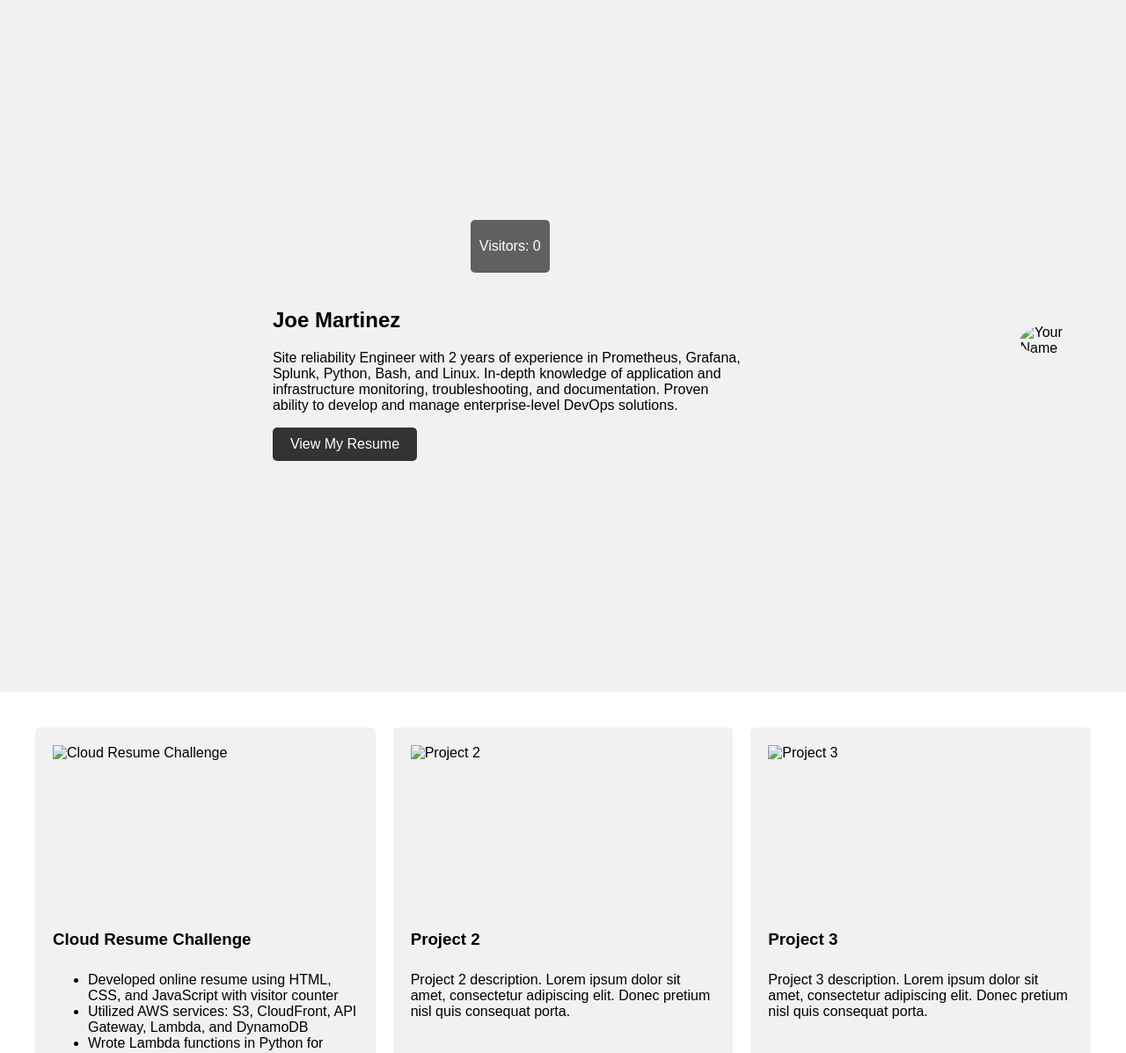
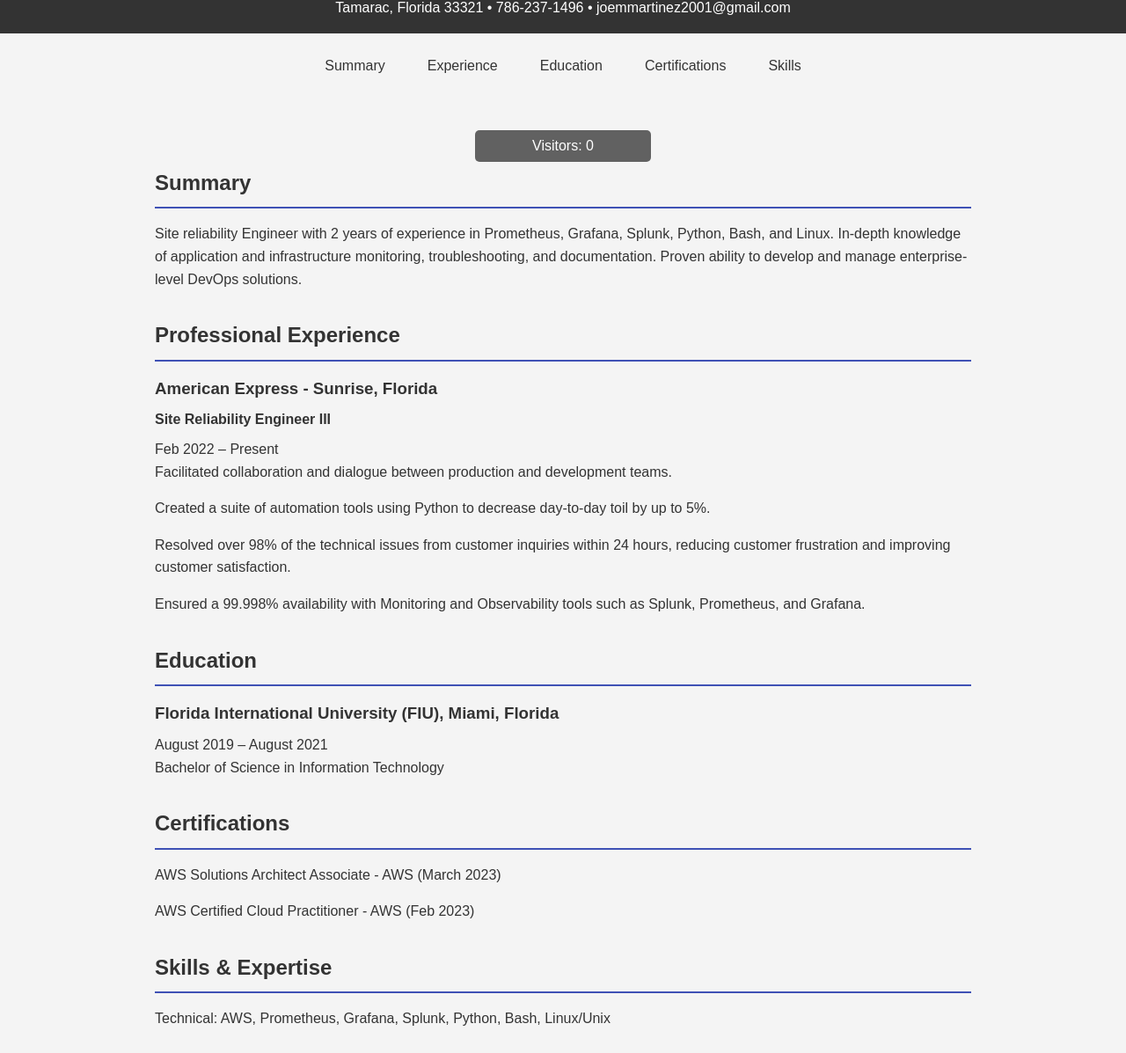
Before and after one commit to JoeM01/Portfolio-Frontend, a plain HTML site: page index.html in a window 1280 px wide. Shown: the part 71-1268 px from the top of the page at 88% size. Drawn offline with Linux system fonts and the light colour scheme; no server answers.

Commit message:
changed frontend design

```diff
--- a/index.html
+++ b/index.html
@@ -1,92 +1,83 @@
 <!DOCTYPE html>
 <html lang="en">
-
 <head>
     <meta charset="UTF-8">
     <meta name="viewport" content="width=device-width, initial-scale=1.0">
+    <title>Joe Martinez - DevOps Engineer</title>
+    <link rel="stylesheet" href="https://cdnjs.cloudflare.com/ajax/libs/font-awesome/6.0.0-beta3/css/all.min.css" crossorigin="anonymous">
+    <link rel="stylesheet" href="https://use.fontawesome.com/releases/v6.0.0-beta3/css/all.css" crossorigin="anonymous">
     <link rel="stylesheet" href="style.css">
-  <title>DevOps Engineer Portfolio</title>
+    <script src="scripts.js" defer></script>
 </head>
+<body>
+    <header>
+        <div class="container">
+            <h1>Joe Martinez - DevOps Engineer</h1>
+            <p>Tamarac, Florida 33321 • 786-237-1496 • joemmartinez2001@gmail.com</p>
+            <button id="menu-toggle" class="menu-toggle"><i class="fas fa-bars"></i></button>
+        </div>
+    </header>
 
-<body>
-    <nav class="navbar">
-      <div class="nav-links">
-        <a href="#" class="nav-link">About</a>
-        <a href="#" class="nav-link">Projects</a>
-        <a href="#" class="nav-link">Resume</a>
-      </div>
+    <nav id="nav-menu" class="nav-menu">
+        <a href="#summary">Summary</a>
+        <a href="#experience">Experience</a>
+        <a href="#education">Education</a>
+        <a href="#certifications">Certifications</a>
+        <a href="#skills">Skills</a>
     </nav>
 
-    <section class="hero">
-        <div class="hero-content">
+    <main>
+        <div class="container">
+
           <div class="visitor-counter">
             <p>Visitors: <span id="visitor-count">0</span></p>
           </div>
-        <div class="hero-text">
-          <h1>Joe Martinez</h1>
-          <p>Site reliability Engineer with 2 years of experience in Prometheus, Grafana, Splunk, Python, Bash, and Linux. In-depth knowledge of application and infrastructure monitoring, troubleshooting, and documentation.
-            Proven ability to develop and manage enterprise-level DevOps solutions. </p>
-          <a href="your-resume-url" class="cta-button">View My Resume</a>
-        </div>
-        </div>
-        <img src="your-headshot-image-src.jpg" alt="Your Name" class="headshot">
+
+            <section id="summary">
+                <h2>Summary</h2>
+                <p>Site reliability Engineer with 2 years of experience in Prometheus, Grafana, Splunk, Python, Bash, and Linux. In-depth knowledge of application and infrastructure monitoring, troubleshooting, and documentation. Proven ability to develop and manage enterprise-level DevOps solutions.</p>
             </section>
 
-    <section class="projects">
-      <div class="card">
-        <img src="project-1-image-src.jpg" alt="Cloud Resume Challenge">
-        <h3>Cloud Resume Challenge</h3>
-        <ul>
-          <li>Developed online resume using HTML, CSS, and JavaScript with visitor counter</li>
-          <li>Utilized AWS services: S3, CloudFront, API Gateway, Lambda, and DynamoDB</li>
-          <li>Wrote Lambda functions in Python for back-end processing</li>
-          <li>Managed infrastructure with Terraform for efficient resource provisioning</li>
-          <li>Implemented CI/CD using GitHub Actions for seamless updates</li>
-          <li>Ensured secure handling of AWS credentials during development and deployment</li>
-        </ul>
-      </div>
-      <div class="card">
-        <img src="project-2-image-src.jpg" alt="Project 2">
-        <h3>Project 2</h3>
-        <p>Project 2 description. Lorem ipsum dolor sit amet, consectetur adipiscing elit. Donec pretium nisl quis consequat porta.</p>
-      </div>
-      <div class="card">
-        <img src="project-3-image-src.jpg" alt="Project 3">
-        <h3>Project 3</h3>
-        <p>Project 3 description. Lorem ipsum dolor sit amet, consectetur adipiscing elit. Donec pretium nisl quis consequat porta.</p>
-      </div>
-    </section>
-
-    <section class="resume">
-        <h2>Resume</h2>
-        <div class="experience">
-            <h3>Professional Experience</h3>
-            <h4>American Express | Sunrise, Florida</h4>
-            <h5>Site Reliability Engineer III | Feb 2022 – Present</h5>
+            <section id="experience">
+                <h2>Professional Experience</h2>
+                <h3>American Express - Sunrise, Florida</h3>
+                <h4>Site Reliability Engineer III</h4>
+                <p>Feb 2022 – Present</p>
                 <ul>
                     <li>Facilitated collaboration and dialogue between production and development teams.</li>
-              <li>Created a automation tools using Python and Bash to decrease day-to-day toil.</li>
+                    <li>Created a suite of automation tools using Python to decrease day-to-day toil by up to 5%.</li>
                     <li>Resolved over 98% of the technical issues from customer inquiries within 24 hours, reducing customer frustration and improving customer satisfaction.</li>
                     <li>Ensured a 99.998% availability with Monitoring and Observability tools such as Splunk, Prometheus, and Grafana.</li>
                 </ul>
-          </div>
-          <div class="education">
-            <h3>Education</h3>
-            <h4>Florida International University (FIU) | Miami, Florida</h4>
+            </section>
+
+            <section id="education">
+                <h2>Education</h2>
+                <h3>Florida International University (FIU), Miami, Florida</h3>
                 <p>August 2019 – August 2021</p>
                 <ul>
                     <li>Bachelor of Science in Information Technology</li>
-              <li>Concentration in Software Development</li>
-              <li>Relevant Coursework: Programming 1, Programming 2, Discrete Structures, Data Structures, Computer Operating Systems, Professional and Technical Writing, Computer Architecture, Web development.</li>
-            </ul>
-          </div>
-          <div class="certifications">
-            <h3>Certifications</h3>
-            <h4>AWS Solutions Architect Associate</h4>
-            <p>AWS – March 2023</p>
-            <h4>AWS Certified Cloud Practitioner</h4>
-            <p>AWS – Feb 2023</p>
-          </div>
                   </section>
 
+                  <section id="certifications">
+                      <h2>Certifications</h2>
+                      <ul>
+                          <li>AWS Solutions Architect Associate - AWS (March 2023)</li>
+                          <li>AWS Certified Cloud Practitioner - AWS (Feb 2023)</li>
+                      </ul>
+                  </section>
+
+                  <section id="skills">
+                      <h2>Skills & Expertise</h2>
+                      <p>Technical: AWS, Prometheus, Grafana, Splunk, Python, Bash, Linux/Unix</p>
+                  </section>
+              </div>
+
+              <div class="social-icons">
+                <a href="https://github.com/JoeM01" target="_blank"><i class="fab fa-github"></i></a>
+                <a href="https://www.linkedin.com/in/joe-martinez2001/" target="_blank"><i class="fa-brands fa-linkedin"></i></a>
+            </div>
+          </main>
+      </body>
       <script src="counter.js"></script>
+      </html>
--- /dev/null
+++ b/scripts.js
@@ -0,0 +1,8 @@
+document.addEventListener("DOMContentLoaded", () => {
+    const menuToggle = document.getElementById("menu-toggle");
+    const navMenu = document.getElementById("nav-menu");
+
+    menuToggle.addEventListener("click", () => {
+        navMenu.classList.toggle("active-nav");
+    });
+});
--- a/style.css
+++ b/style.css
@@ -1,105 +1,160 @@
+* {
+  margin: 0;
+  padding: 0;
+  box-sizing: border-box;
+  cursor: default;
+  caret-color: transparent;
+}
+
 body {
   font-family: Arial, sans-serif;
+  line-height: 1.6;
+  color: #333;
+  background-color: #f4f4f4;
+}
+
+.container {
+  max-width: 960px;
+  margin: auto;
+  padding: 0 1rem;
+}
+
+header {
+  background-color: #333;
+  color: white;
+  padding: 1rem;
+  position: relative;
+  text-align: center;
+}
+
+header h1 {
   margin: 0;
+  font-size: 2rem;
+}
+
+header p {
+  font-size: 1rem;
+  font-weight: 300;
+}
+
+.menu-toggle {
+  position: absolute;
+  top: 50%;
+  right: 1rem;
+  transform: translateY(-50%);
+  font-size: 1.5rem;
+  background: transparent;
+  border: none;
+  color: white;
+  cursor: pointer;
+}
+
+nav {
+  display: flex;
+  justify-content: center;
+  background-color: #f4f4f4;
+  padding: 1rem;
+  transition: all 0.3s ease;
+  height: 0;
+  overflow: hidden;
+}
+
+nav a {
+  color: #333;
+  text-decoration: none;
+  margin: 0 0.5rem;
+  padding: 0.5rem 1rem;
+  display: inline-block;
+  border-radius: 4px;
+  transition: background-color 0.3s ease;
+  cursor: pointer;
+}
+
+nav a:hover {
+  color: #555;
+  background-color: #e4e4e4;
+}
+
+.active-nav {
+  height: auto;
+}
+
+main {
+  padding: 2rem 0;
+}
+
+h2 {
+  border-bottom: 2px solid #3f51b5;
+  padding-bottom: 0.5rem;
+  margin-bottom: 1rem;
+}
+
+section {
+  margin-bottom: 2rem;
+}
+
+h3 {
+  font-weight: bold;
+  margin-bottom: 0.5rem;
+}
+
+h4 {
+  font-weight: bold;
+  margin-bottom: 0.5rem;
+}
+
+ul {
+  list-style: none;
   padding: 0;
 }
 
-  .navbar {
-    display: flex;
-    justify-content: flex-end;
-    background-color: #333;
-    padding: 20px;
+li {
+  margin-bottom: 1rem;
 }
 
-  .nav-link {
-    color: white;
-    text-decoration: none;
-    margin-left: 10px;
+.skills p {
+  margin-top: 0.5rem;
 }
 
-  .hero {
+.social-icons {
   display: flex;
   justify-content: center;
-    align-items: center;
-    height: 100vh;
-    background-color: #f1f1f1;
-    padding: 0 40px;
+  margin-top: 2rem;
 }
 
-  .hero-content {
-    display: flex;
-    flex-direction: column;
-    align-items: center;
+.social-icons a {
+  display: inline-block;
+  margin: 0 1rem;
+  font-size: 2rem;
+  color: #333;
+  transition: color 0.3s ease;
+}
+
+.social-icons a:hover {
+  color: #3f51b5;
+}
+
+.social-icons i {
+  cursor: pointer;
 }
 
 .visitor-counter {
-    margin-bottom: 20px;
+  margin: 5px auto; /* Centers the visitor counter horizontally */
+  max-width: 200px; /* Sets a maximum width for the visitor counter */
   background-color: rgba(0, 0, 0, 0.6);
   color: white;
-    padding: 5px 10px;
+  padding: 5px 10px; /* Adds more padding to the left and right of the text */
   border-radius: 5px;
   text-align: center;
 }
 
-  .headshot {
-    border-radius: 50%;
-    width: 150px;
-    margin-left: 40px;
+/* Media Queries for Responsive Design */
+@media screen and (min-width: 768px) {
+  nav {
+      height: auto;
   }
 
-  .hero-text {
-    max-width: 50%;
-  }
-
-  .cta-button {
-    display: inline-block;
-    background-color: #333;
-    color: white;
-    text-decoration: none;
-    padding: 10px 20px;
-    border-radius: 5px;
-  }
-
-  .cta-button:hover {
-    background-color: #555;
-  }
-
-  .resume {
-    padding: 40px;
-  }
-
-  .resume > div {
-    margin-bottom: 20px;
-  }
-
-  .projects {
-    display: grid;
-    grid-template-columns: repeat(auto-fit, minmax(300px, 1fr));
-    gap: 20px;
-    padding: 40px;
-  }
-
-  .card {
-    display: flex;
-    flex-direction: column;
-    background-color: #f1f1f1;
-    padding: 20px;
-    border-radius: 5px;
-  }
-
-  .card img {
-    width: 100%;
-    height: 200px;
-    object-fit: cover;
-  }
-
-  .card h3 {
-    margin: 10px 0;
-  }
-
-  @media (max-width: 768px) {
-    .about {
-      flex-direction: column;
-      gap: 20px;
+  .menu-toggle {
+      display: none;
   }
 }
```
Lines whose indentation alone changed are shown as unchanged.
